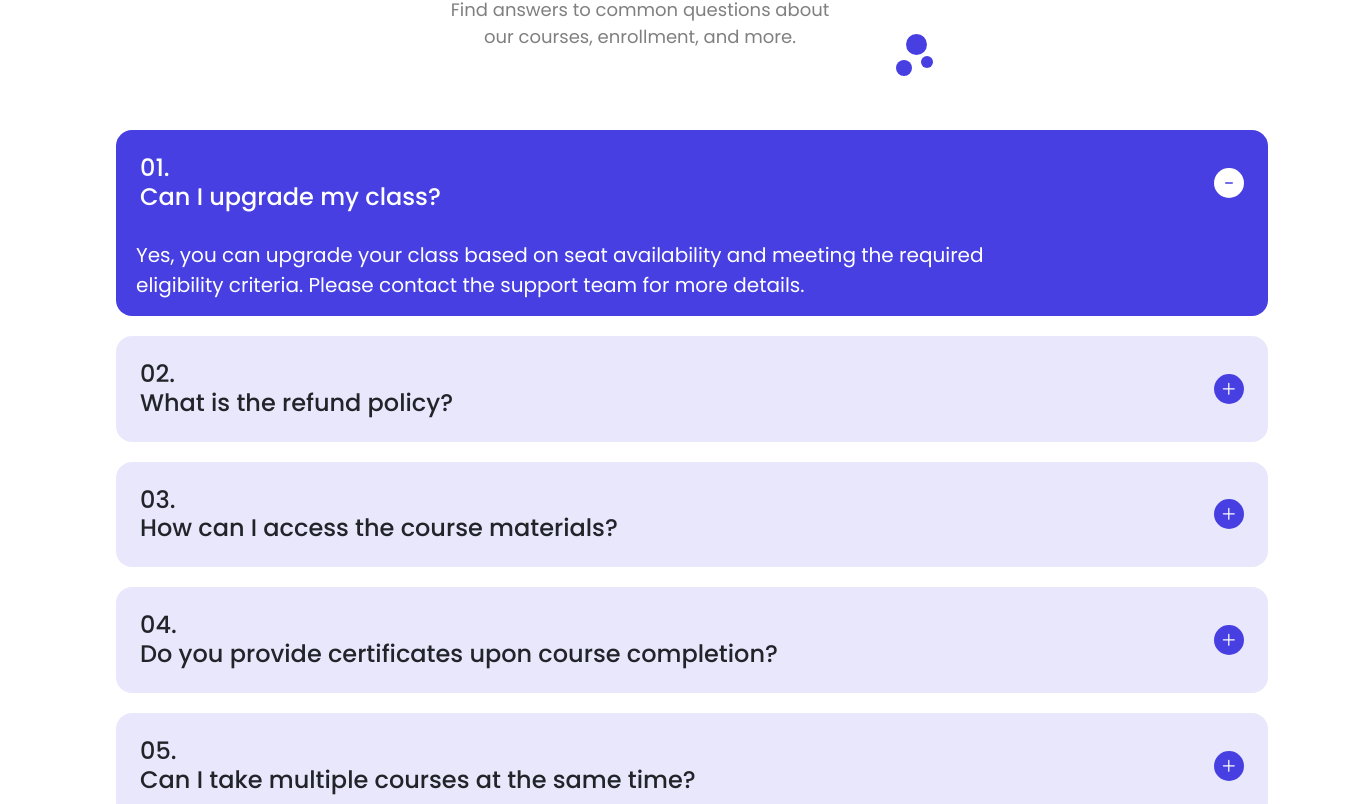
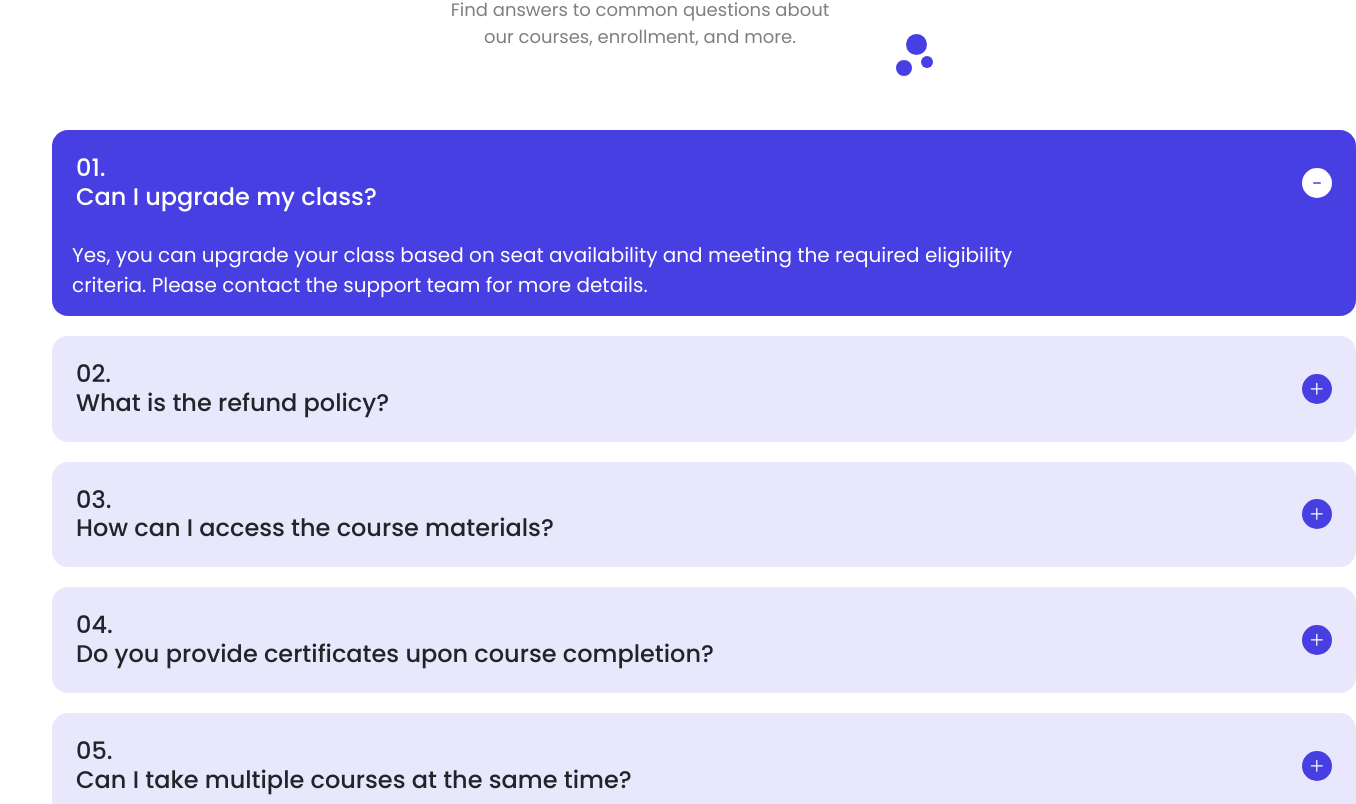
Before and after one commit to anjanasri13/exceledge, a React (Create React App) app: page /about-us in a window 1280 px wide. Shown: the part 4431-5235 px from the top of the page, 1356 px wide, since content can reach past the window. Built offline with nearby package versions, Linux system fonts and the light colour scheme.

Commit message:
fix!:minor changes

```diff
--- a/src/styles/home.css
+++ b/src/styles/home.css
@@ -685,8 +685,6 @@
 .gallery-images-row2 {
   display: flex;
   gap: 18px;
-  margin-left: 5%;
-  margin-right: 5%;
   margin-top: 2%;
 }
 @media (max-width: 768px) {
@@ -766,7 +764,7 @@
 }
 .faq-content {
   width: 100% !important;
-  padding-right: 35% !important;
+  padding-right: 45% !important;
   display: flex;
   align-items: center;
   margin-top: 5%;
@@ -786,7 +784,7 @@
   margin-top: calc(-1 * var(--bs-gutter-y));
   margin-right: calc(-0.5 * var(--bs-gutter-x));
   margin-left: calc(-0.5 * var(--bs-gutter-x));
-  /* width: 700px; */
+  width: 700px;
 }
 @media (max-width: 768px) {
   .row {
```
